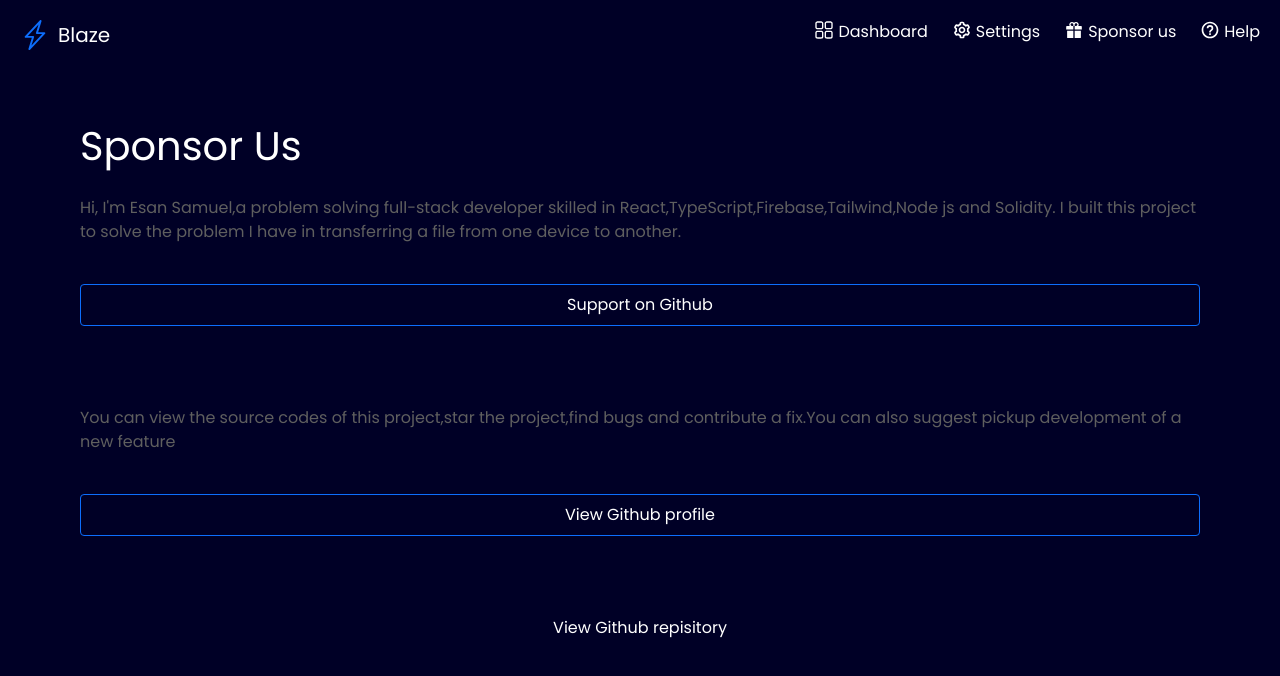
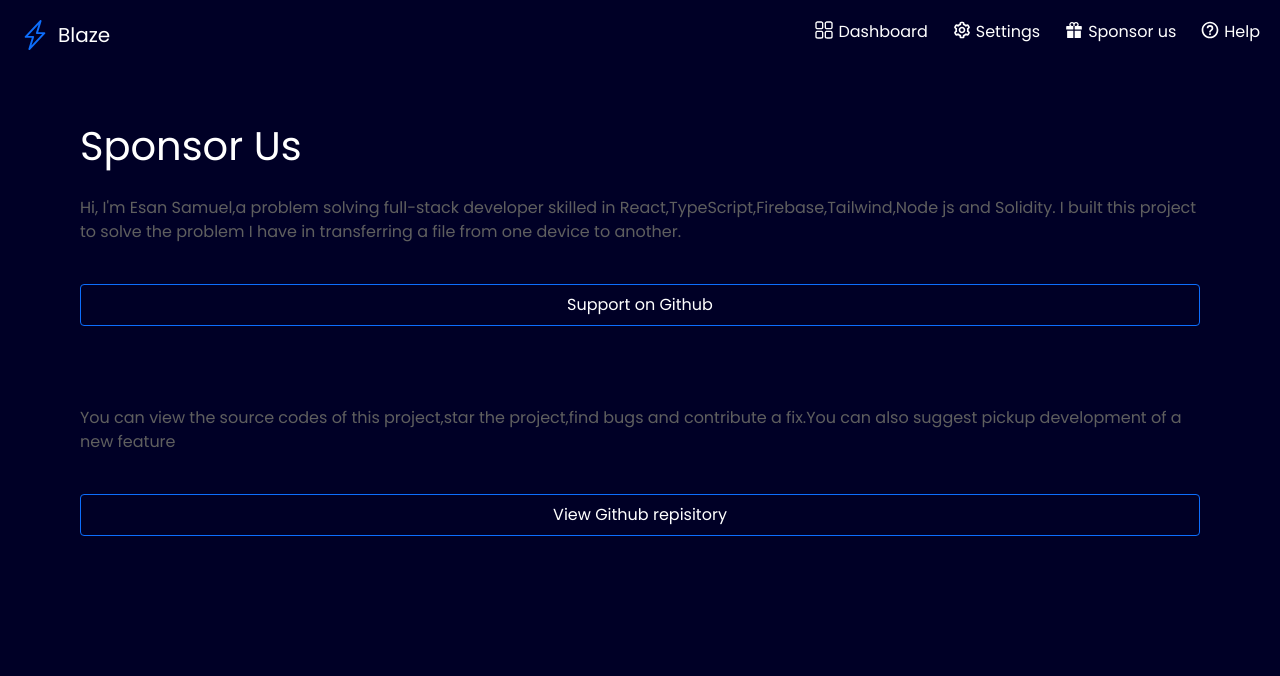
Before and after one commit to EsanSamuel/Blaze-file-transfer, a React (Vite) app: page /sponsor in a window 1280 px wide. Shown: the top 676 px of the page. Built offline with nearby package versions, Linux system fonts and the light colour scheme.

Commit message:
Update Sponsor.jsx

```diff
--- a/src/Pages/Sponsor.jsx
+++ b/src/Pages/Sponsor.jsx
@@ -23,10 +23,10 @@ const Sponsor = () => {
                 <h1 className='mt-20 text-[#5f5f5f]'>You can view the source codes of this project,star the project,find bugs and contribute a fix.You can also suggest pickup development of a new feature</h1>
                 <a href='https://github.com/EsanSamuel/Blaze-file-transfer'><Button
                     styles='w-full mt-10 hover:bg-[#0d6efd] p-2 rounded hover:bg-transparent border border-[#0d6efd]'
-                    title='View Github profile'
+                    title='View Github repisitory'
                 /></a>
 
-                <div className='text-center flex justify-center cursor-pointer'><h1 className='text-center py-20'> View Github repisitory</h1></div>
+
             </div>
 
 
```
